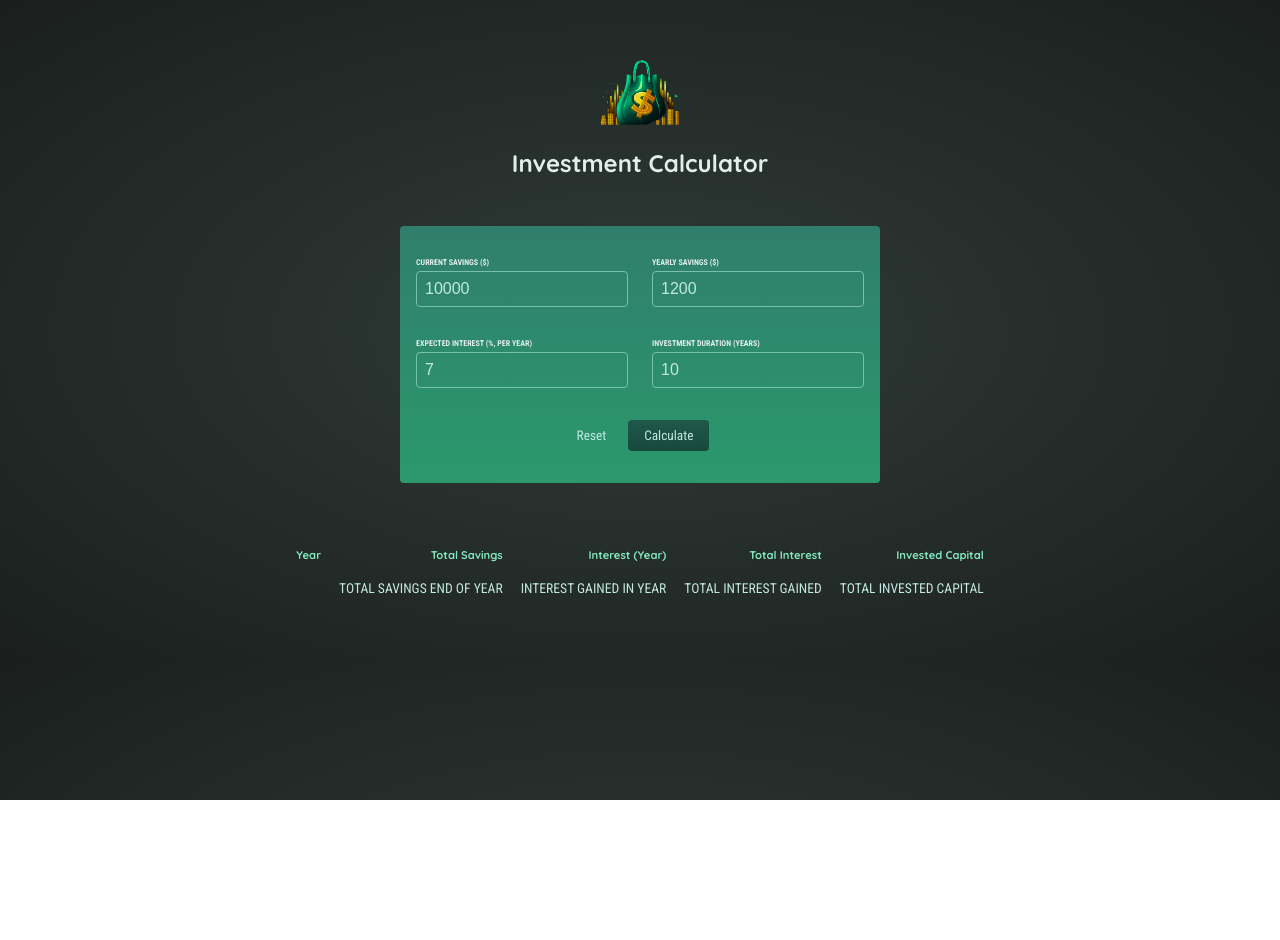
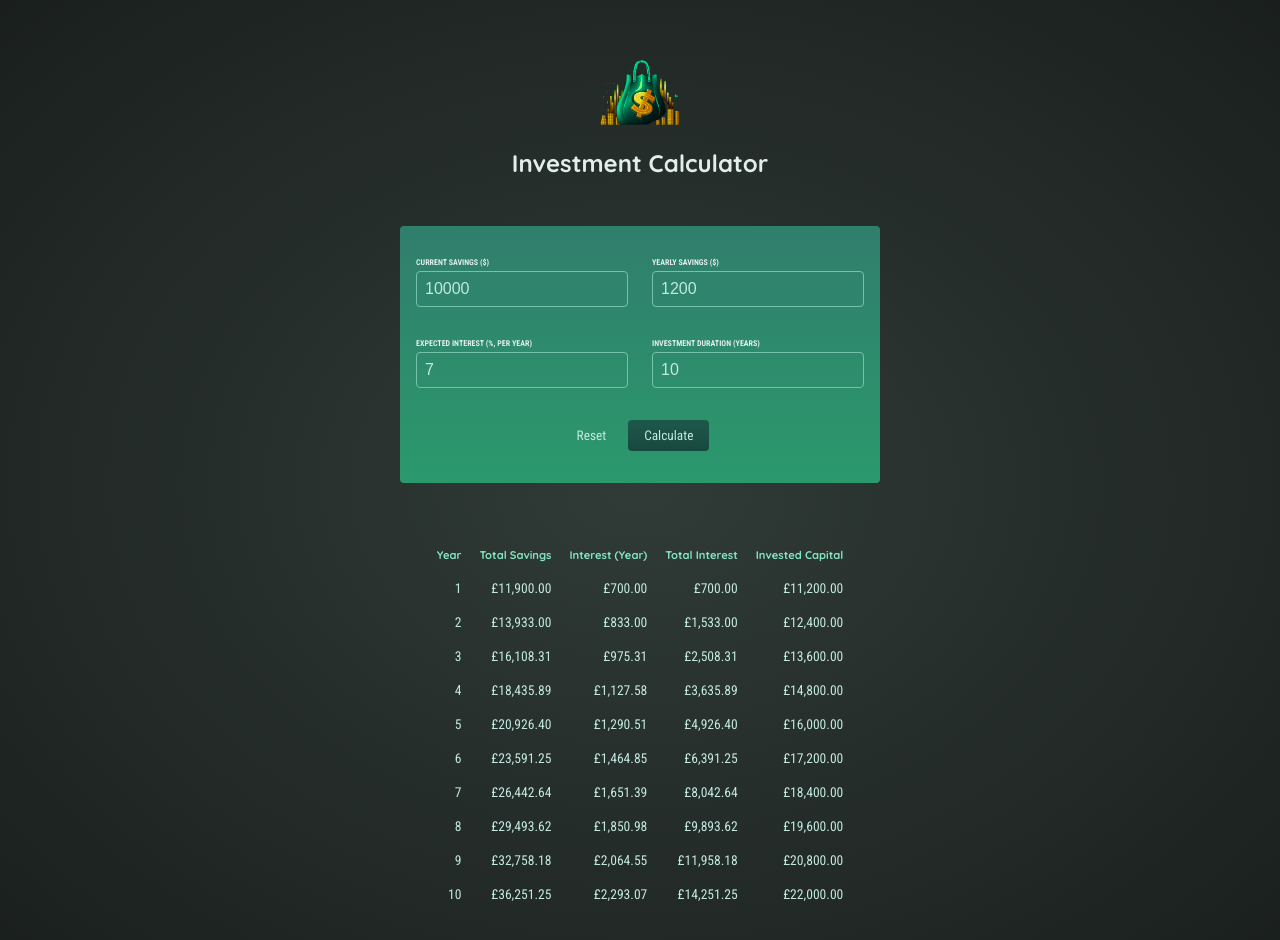
Before and after one commit to jacquelyn-bradshaw/second-react-practice, a React (Create React App) app: page / in a window 1280 px wide. Both pictures are taken after a click on the button "Calculate". Shown: the top 940 px of the page. Before the commit the page ends 800 px from the top, so only its background shows below. Built offline with nearby package versions, Linux system fonts and the light colour scheme.

Commit message:
dynamic yearly data outputted into the table

```diff
--- a/src/App.js
+++ b/src/App.js
@@ -33,14 +33,12 @@
     }
   };
 
-  console.log(yearlyData)
-
   return (
     <div>
       <Header/>
       <Form onCalculate={calculateHandler}  />
-      {userInput && (<Table data={yearlyData}/>)}
-      {!userInput && (<p>No investment calculated yet.</p>)}
+      {!userInput && <p>No investment calculated yet.</p>}
+      {userInput && <Table data={yearlyData} initialInvestment={userInput["current-savings"]}/>}
     </div>
   );
 }
--- a/src/components/Table.js
+++ b/src/components/Table.js
@@ -1,6 +1,13 @@
 import React from "react"
 
 import styles from "./Table.module.css"
+
+const formatter = new Intl.NumberFormat("en-UK", {
+  style: "currency",
+  currency: "GBP",
+  mimumumFractionDigits:2,
+  maximumFractionDigits: 2
+})
 
 const Table = (props) => {
   return (
@@ -15,13 +22,23 @@
         </tr>
       </thead>
       <tbody>
-        <tr>
-          <td></td>
-          <td>TOTAL SAVINGS END OF YEAR</td>
-          <td>INTEREST GAINED IN YEAR</td>
-          <td>TOTAL INTEREST GAINED</td>
-          <td>TOTAL INVESTED CAPITAL</td>
-        </tr>
+        {props.data.map((yearData) => (
+          <tr key={yearData.year}>
+            <td>{yearData.year}</td>
+            <td>{formatter.format(yearData.savingsEndOfYear)}</td>
+            <td>{formatter.format(yearData.yearlyInterest)}</td>
+            <td>
+              {formatter.format(yearData.savingsEndOfYear -
+              props.initialInvestment -
+              yearData.yearlyContribution *
+              yearData.year)}</td>
+            <td>
+              {formatter.format(props.initialInvestment +
+              yearData.yearlyContribution *
+              yearData.year)}
+            </td>
+          </tr>
+        ))}
       </tbody>
     </table>
   )
```
